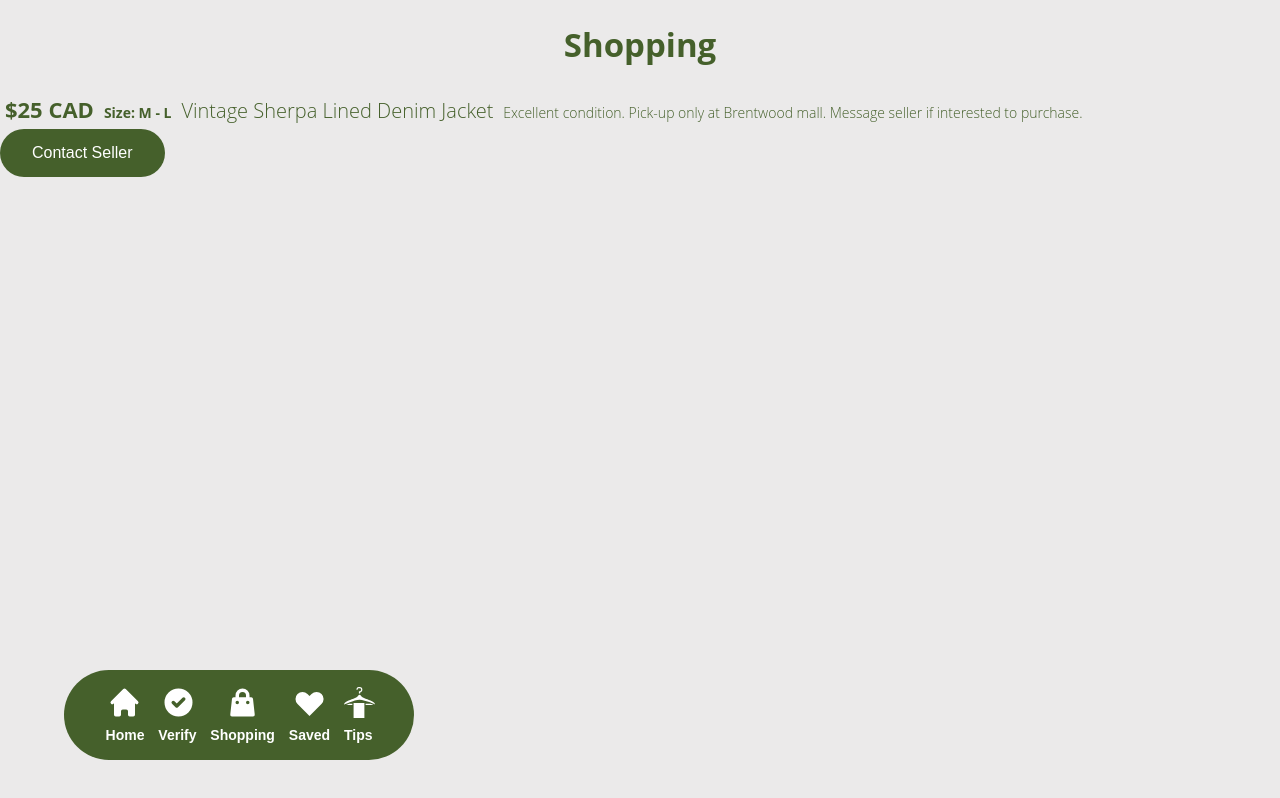
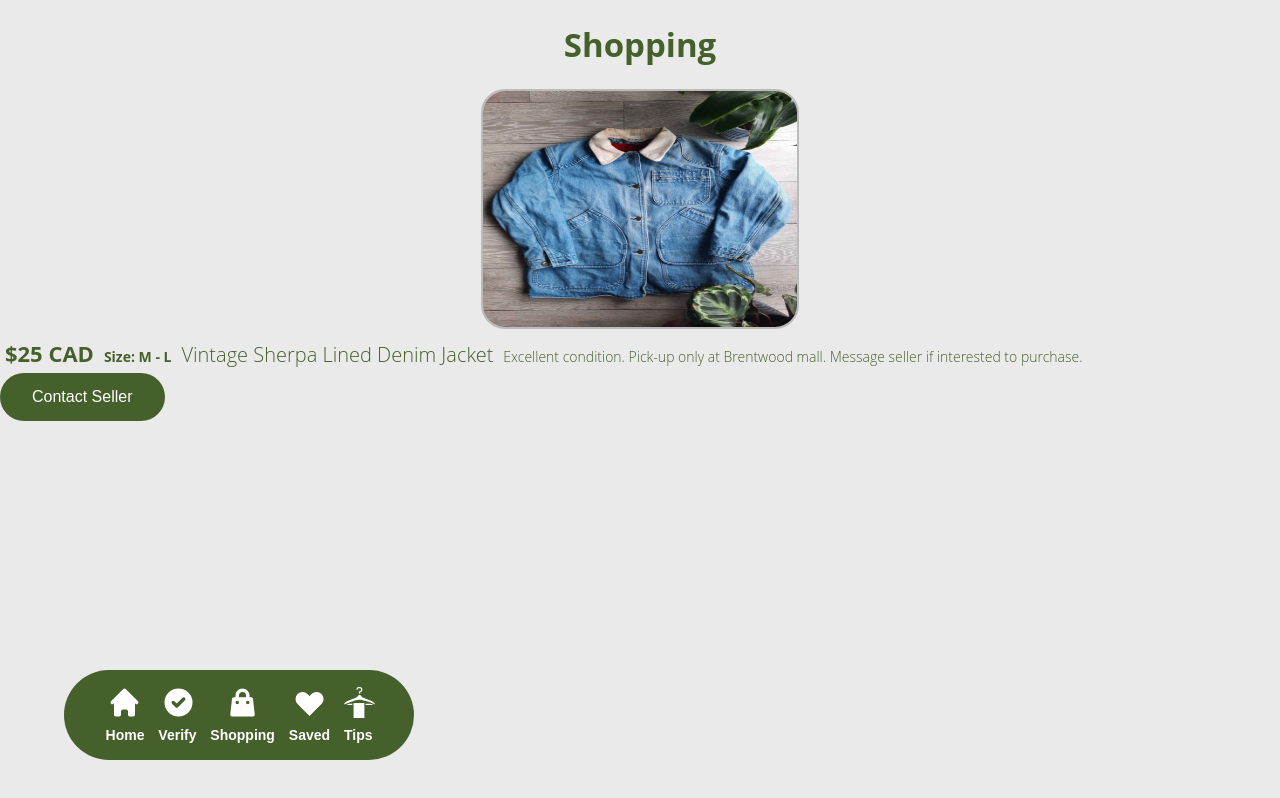
Before and after one commit to DevOfHockey/dcdfinal-mobile, a Next.js app: page /denimjacket in a window 1280 px wide. Built offline with nearby package versions, Linux system fonts and the light colour scheme.

Commit message:
denimjacket

```diff
--- a/data/headimgs.js
+++ b/data/headimgs.js
@@ -1,3 +1,6 @@
+import DenimImage from "../comps/shopdenimimg";
+import DenimJacket from "../pages/denimjacket";
+
 export const headerImgs = [
     "/clothing.webp",
 ];
@@ -8,3 +11,7 @@ export const headertipsImgs = [
 export const aboutImgs = [
     "/shirt.jpeg",
 ];
+
+export const DenimImg = [
+    "/shopdenimjacket.jpeg"
+]
--- a/pages/denimjacket.js
+++ b/pages/denimjacket.js
@@ -1,12 +1,12 @@
 import React from "react";
-import DenimImage from "../comps/shopdenimimg";
+import HeaderImgs from '../comps/headerimage';
+import { DenimImg } from "../data/headimgs";
 import styles from "../styles/Home.module.css";
 
 function DenimJacket() {
     return <div class="denimjacket">
         <h1 class="header">Shopping</h1>
-
-        <DenimImage />
+        <HeaderImgs arr={DenimImg} />
 
         <div className={styles.deniminfo}>
         <p className={styles.denimprice}>$25 CAD</p>
```
